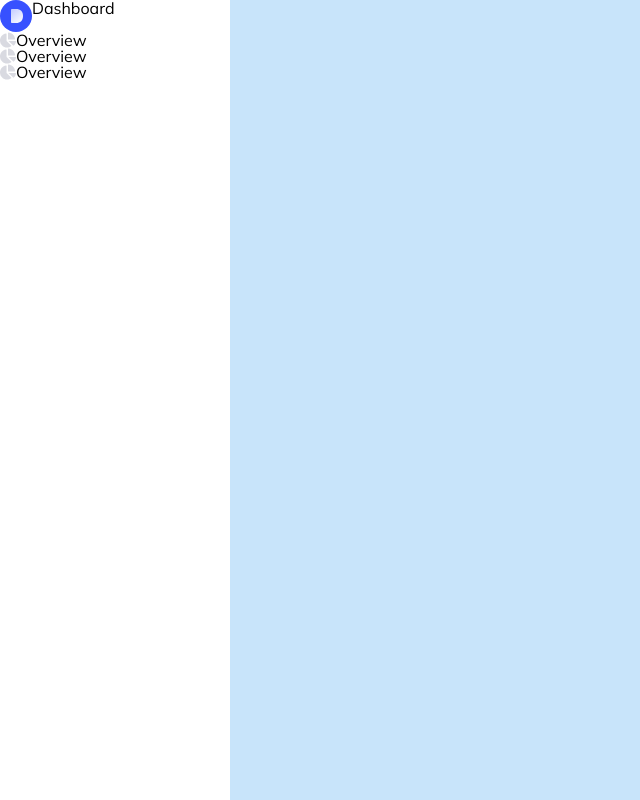
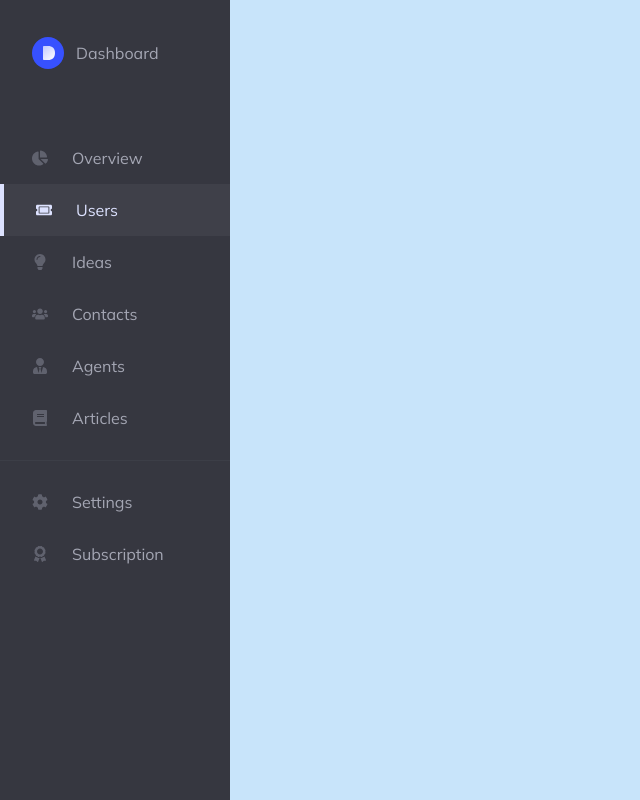
Before and after one commit to Yyyurii/Coderiver, a React (Create React App) app: page / in a window 1280 px wide. Shown: the whole page, without its empty margins (0-640 px from the left). Built offline with nearby package versions, Linux system fonts and the light colour scheme.

Commit message:
Written styles for the sidebar

```diff
--- a/src/components/Sidebar/Sidebar.scss
+++ b/src/components/Sidebar/Sidebar.scss
@@ -1,3 +1,13 @@
 .sidebar {
   flex: 1 1 18%;
+  background: #363740;
+  color: #a4a6b3;
+  padding: 37px 0px;
 }
+
+.logo {
+  display: flex;
+  align-items: center;
+  gap: 12px;
+  padding-left: 32px;
+}
--- a/src/components/SidebarList/SidebarList.js
+++ b/src/components/SidebarList/SidebarList.js
@@ -1,13 +1,71 @@
 import "./SidebarList.scss";
 import SidebarListItem from "../SidebarListItem";
+import overview from "../../assets/images/overview.svg";
+import users from "../../assets/images/users.svg";
+import ideas from "../../assets/images/ideas.svg";
+import contacts from "../../assets/images/contacts.svg";
+import agents from "../../assets/images/agents.svg";
+import articles from "../../assets/images/articles.svg";
+import settings from "../../assets/images/settings.svg";
+import subscription from "../../assets/images/subscription.svg";
 
 const SidebarList = () => {
+  const topListItems = [
+    {
+      img: overview,
+      title: "Overview",
+    },
+    {
+      img: users,
+      title: "Users",
+      class: "active",
+    },
+    {
+      img: ideas,
+      title: "Ideas",
+    },
+    {
+      img: contacts,
+      title: "Contacts",
+    },
+    {
+      img: agents,
+      title: "Agents",
+    },
+    {
+      img: articles,
+      title: "Articles",
+    },
+  ];
+
+  const bottomListItems = [
+    {
+      img: settings,
+      title: "Settings",
+    },
+    {
+      img: subscription,
+      title: "Subscription",
+    },
+  ];
+
   return (
-    <ul className="sidebar-list">
-      <SidebarListItem />
-      <SidebarListItem />
-      <SidebarListItem />
-    </ul>
+    <div className="sidebar-list">
+      <div className="sidebar-list__top">
+        <ul>
+          {topListItems.map((item) => (
+            <SidebarListItem key={item.title} details={item} />
+          ))}
+        </ul>
+      </div>
+      <div className="sidebar-list__bottom">
+        <ul>
+          {bottomListItems.map((item) => (
+            <SidebarListItem key={item.title} details={item} />
+          ))}
+        </ul>
+      </div>
+    </div>
   );
 };
 
--- a/src/components/SidebarList/SidebarList.scss
+++ b/src/components/SidebarList/SidebarList.scss
@@ -0,0 +1,17 @@
+.sidebar-list {
+  padding: 63px 0;
+
+  &__bottom {
+    margin: 32px 0 0;
+    position: relative;
+
+    &::before {
+      content: "";
+      position: absolute;
+      width: 100%;
+      height: 1px;
+      background: rgba(159, 162, 180, 0.06);
+      top: -16px;
+    }
+  }
+}
--- a/src/components/SidebarListItem/SidebarListItem.js
+++ b/src/components/SidebarListItem/SidebarListItem.js
@@ -1,11 +1,10 @@
 import './SidebarListItem.scss';
-import overveiw from '../../assets/images/overveiw.svg';
 
-const SidebarListItem = () => {
+const SidebarListItem = ({details}) => {
   return (
-    <li className="sidebar-list-item item">
-      <img className="item__img" src={overveiw} alt="icon" />
-      <span className="item__title">Overview</span>
+    <li className={details.class ? "sidebar-list-item item active" : "sidebar-list-item item"}>
+      <img className="item__img" src={details.img} alt="icon" />
+      <span className="item__title">{details.title}</span>
     </li>
   );
 };
--- a/src/components/SidebarListItem/SidebarListItem.scss
+++ b/src/components/SidebarListItem/SidebarListItem.scss
@@ -0,0 +1,12 @@
+.item {
+  display: flex;
+  align-items: center;
+  gap: 24px;
+  padding: 18px 32px;
+
+  &.active {
+    color: #dde2ff;
+    background: rgba(159, 162, 180, 0.08);
+    border-left: 4px solid #DDE2FF;
+  }
+}
```
Also changed, not shown: src/assets/images/overview.svg (renamed from src/assets/images/overveiw.svg).
